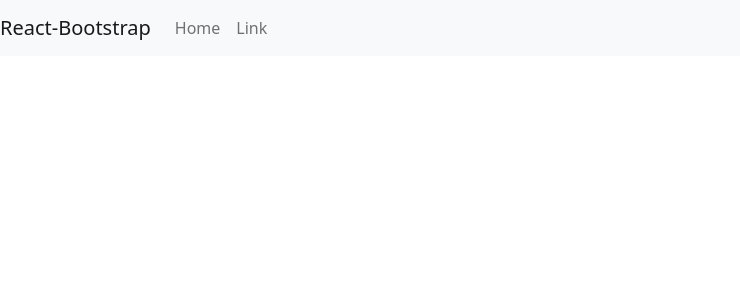
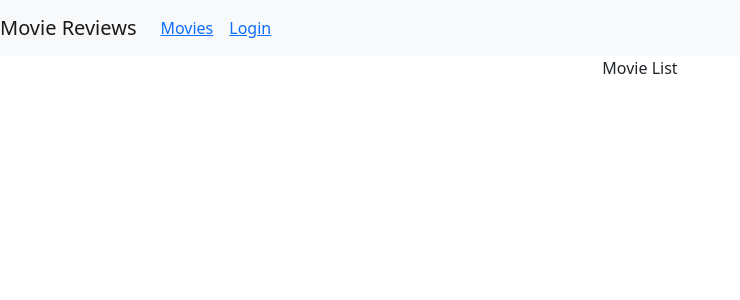
Before and after one commit to macluiggy/movies-reviwes-mern-app, a React (Create React App) app in the folder frontend/: page / in a window 1280 px wide. Shown: the top 300 px of the page, without its empty margins (0-740 px from the left). Built offline with nearby package versions, Linux system fonts and the light colour scheme.

Commit message:
adding routes to switch into links

```diff
--- a/frontend/src/App.js
+++ b/frontend/src/App.js
@@ -1,3 +1,4 @@
+import React from 'react';
 import logo from './logo.svg';
 import './App.css';
 import { Switch, Route, Link } from 'react-router-dom';
@@ -12,18 +13,54 @@ import Nav from 'react-bootstrap/Nav';
 import Navbar from 'react-bootstrap/Navbar';
 
 function App() {
+   const [user, setUser] = React.useState(null)
+
+   async function login(user = null) {
+     // body...
+     setUser(user)
+   }
+
+   async function logout() {
+     // body...
+     setUser(null)
+   }
+
   return (
     <div className="App">
       <Navbar bg='light' expand='lg'>
-        <Navbar.Brand href='#home'>React-Bootstrap</Navbar.Brand>
+        <Navbar.Brand href='#home'>Movie Reviews</Navbar.Brand>
         <Navbar.Toggle aria-controls='basic-navbar-nav' />
         <Navbar.Collapse id='basic-navbar-nav'>
           <Nav className='mr-auto'>
-            <Nav.Link href='#home'>Home</Nav.Link>
-            <Nav.Link href='#link'>Link</Nav.Link>
+            <Nav.Link>
+              <Link to={'/movies'}>Movies</Link>
+            </Nav.Link>
+            <Nav.Link>
+              { user ? (
+                <a onClick={logout}>Logout User</a>
+              ) : (
+                <Link to={'/login'}>Login</Link>
+              )}
+            </Nav.Link>
           </Nav>
         </Navbar.Collapse>
       </Navbar>
+
+      <Switch>
+        <Route exact path={["/","movies"]} component={MoviesList} ></Route>
+        <Route path='/movies/:id/review' render={(props) =>
+          <AddReview {...props} user={user} />
+        } >
+        </Route>
+        <Route path='/movies/:id' render={(props) =>
+          <Movie {...props} user={user} />
+        } >
+        </Route>
+        <Route path='/login' render={(props) =>
+          <Login {...props} login={login} />
+        } >
+        </Route>
+      </Switch>
     </div>
   );
 }
--- a/frontend/src/index.js
+++ b/frontend/src/index.js
@@ -3,11 +3,12 @@ import ReactDOM from 'react-dom';
 import './index.css';
 import App from './App';
 import reportWebVitals from './reportWebVitals';
+import { BrowserRouter } from 'react-router-dom';
 
 ReactDOM.render(
-  <React.StrictMode>
+  <BrowserRouter>
     <App />
-  </React.StrictMode>,
+  </BrowserRouter>,
   document.getElementById('root')
 );
 
```
